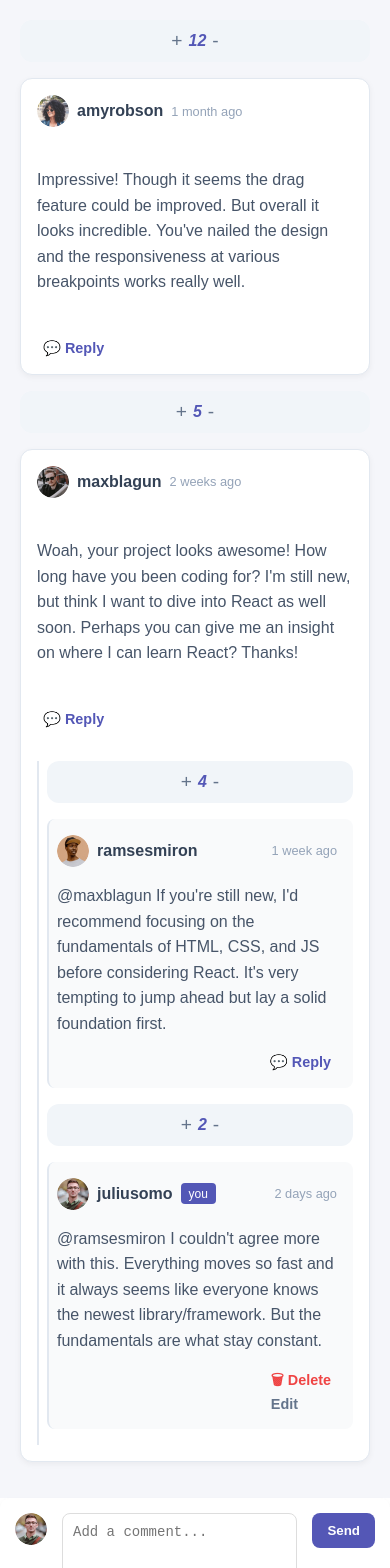
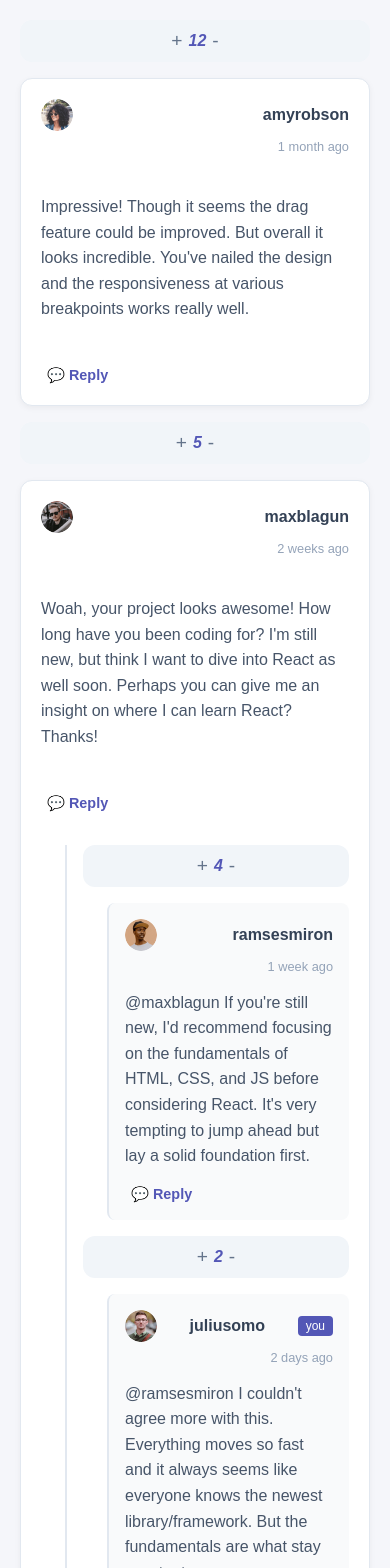
Before and after one commit to Mugeha/Interactive_comments, a React (Create React App) app: page / in a window 390 px wide. Shown: the top 1568 px of the page. Built offline with nearby package versions, Linux system fonts and the light colour scheme.

Commit message:
Responsiveness in different screens

```diff
--- a/src/CommentCard.css
+++ b/src/CommentCard.css
@@ -1,5 +1,4 @@
-/* CommentCard.css - Refactored for modern stacked layout */
-
+/* Base Styles */
 .comment-card {
     display: flex;
     gap: 1rem;
@@ -10,9 +9,10 @@
     box-shadow: 0 2px 6px rgba(0, 0, 0, 0.05);
     border: 1px solid #e2e8f0;
     align-items: flex-start;
+    flex-wrap: wrap;
   }
 
-  /* Score column on the left */
+  /* Score Box (Left Column) */
   .score-box {
     display: flex;
     flex-direction: column;
@@ -23,6 +23,7 @@
     font-weight: bold;
     color: #334155;
     user-select: none;
+    min-width: 50px;
   }
 
   .score {
@@ -52,9 +53,10 @@
     border-radius: 4px;
   }
 
-  /* Main comment body */
+  /* Comment Body */
   .comment-body {
     flex: 1;
+    min-width: 0;
   }
 
   .comment-header {
@@ -94,14 +96,16 @@
     color: #475569;
     margin-bottom: 0.75rem;
     line-height: 1.6;
+    word-wrap: break-word;
   }
 
-  /* Action buttons */
+  /* Footer Actions */
   .comment-footer {
     display: flex;
     justify-content: flex-end;
     align-items: center;
     gap: 1rem;
+    flex-wrap: wrap;
   }
 
   .action-buttons button {
@@ -236,22 +240,81 @@
     border: 1px solid #ccc;
   }
 
-  /* Responsive fix for mobile */
-  @media (max-width: 600px) {
+  /* ============================= */
+  /* ✅ Responsive Breakpoints */
+  /* ============================= */
+
+  /* Mobile Phones (portrait) */
+  @media (max-width: 480px) {
     .comment-card {
       flex-direction: column;
-      padding: 1rem;
+      align-items: stretch;
     }
 
     .score-box {
       flex-direction: row;
       justify-content: center;
-      margin-bottom: 0.5rem;
+      margin-bottom: 0.75rem;
     }
 
-    .reply-card,
-    .replies-thread {
+    .timestamp {
+      width: 100%;
       margin-left: 0;
-      padding-left: 0.5rem;
+      text-align: right;
+    }
+
+    .replies-thread,
+    .reply-card {
+      margin-left: 1rem;
+      padding-left: 0.75rem;
+    }
+
+    .comment-footer {
+      justify-content: space-between;
+      gap: 0.5rem;
     }
   }
+
+  /* Tablets & Medium Screens */
+  @media (max-width: 768px) {
+    .comment-card {
+      flex-direction: column;
+      align-items: stretch;
+    }
+
+    .score-box {
+      flex-direction: row;
+      justify-content: center;
+      margin-bottom: 0.75rem;
+    }
+
+    .comment-footer {
+      justify-content: flex-start;
+      flex-wrap: wrap;
+      gap: 0.75rem;
+    }
+
+    .replies-thread,
+    .reply-card {
+      margin-left: 1.5rem;
+      padding-left: 1rem;
+    }
+  }
+
+  /* Larger Screens */
+  @media (min-width: 1024px) {
+    .comment-card {
+      flex-direction: row;
+      align-items: flex-start;
+    }
+
+    .score-box {
+      flex-direction: column;
+      justify-content: center;
+      margin-bottom: 0;
+    }
+
+    .comment-footer {
+      justify-content: flex-end;
+    }
+  }
```
